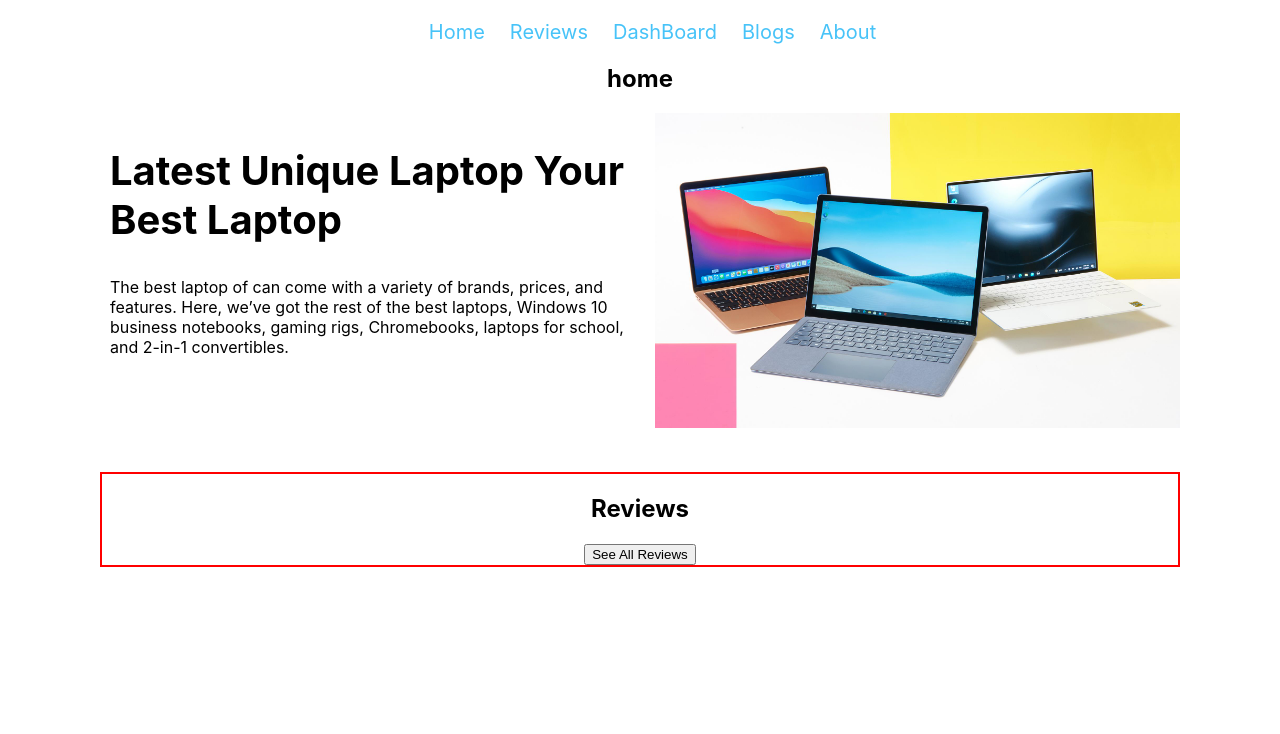
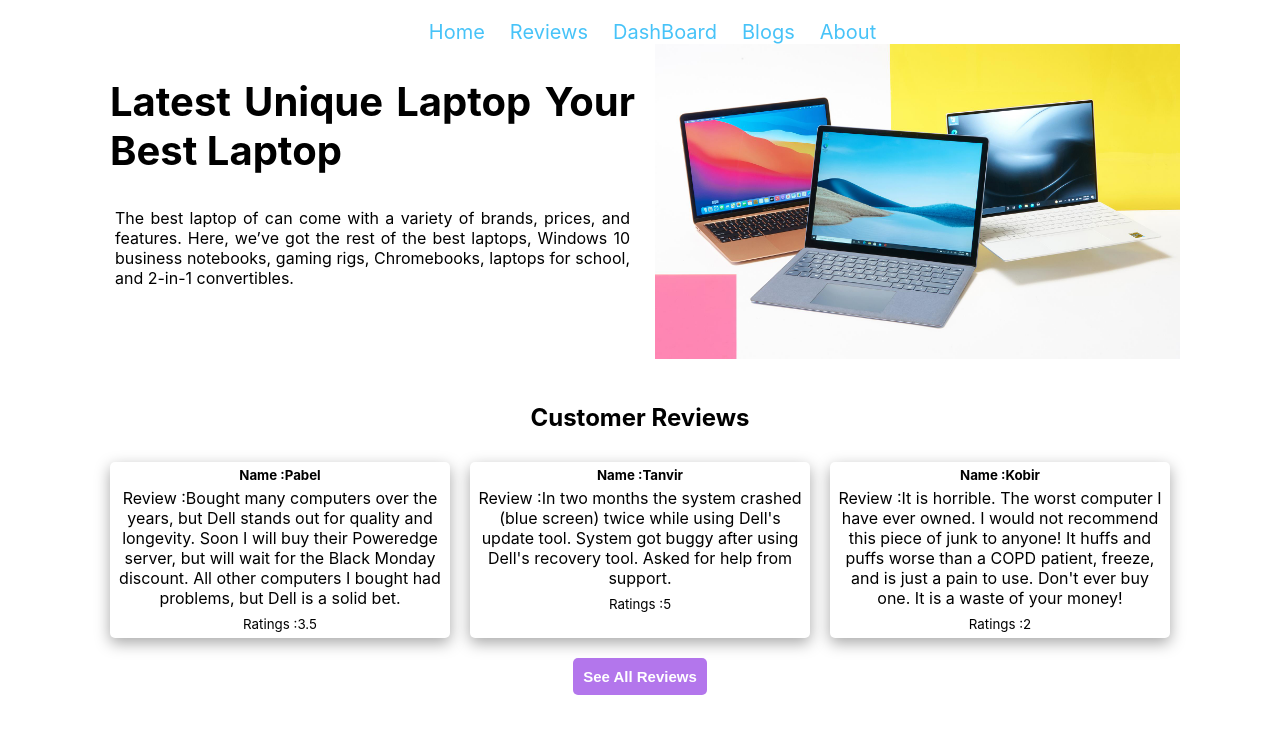
Before and after one commit to nazmul-2020/Laptop-Analysis, a React (Create React App) app: page / in a window 1280 px wide. Shown: the top 734 px of the page. Built offline with nearby package versions, Linux system fonts and the light colour scheme.

Commit message:
Add Review

```diff
--- /dev/null
+++ b/public/review.json
@@ -0,0 +1,44 @@
+[
+    {
+        "id": "1",
+        "name": "Pabel",
+        "review": "Bought many computers over the years, but Dell stands out for quality and longevity. Soon I will buy their Poweredge server, but will wait for the Black Monday discount. All other computers I bought had problems, but Dell is a solid bet.",
+        "ratings": 3.5,
+        "img": ""
+    },
+    {
+        "id": "2",
+        "name": "Tanvir",
+        "review": "In two months the system crashed (blue screen) twice while using Dell's update tool. System got buggy after using Dell's recovery tool. Asked for help from support.",
+        "ratings": 5,
+        "img": ""
+    },
+    {
+        "id": "3",
+        "name": "Kobir",
+        "review": "It is horrible. The worst computer I have ever owned. I would not recommend this piece of junk to anyone! It huffs and puffs worse than a COPD patient, freeze, and is just a pain to use. Don't ever buy one. It is a waste of your money!",
+        "ratings": 2,
+        "img": ""
+    },
+    {
+        "id": "4",
+        "name": "Nazmul",
+        "review": "Dell service will not take any responsibility for device. Worst thing is Dell cannot be trusted. HP services are much better. Even hp devices are more efficient. Dell technicians are either not available or they are not capable enough. I would never prefer to buy a Dell product again. Buying Dell laptop is of no use.",
+        "ratings": 4.5,
+        "img": ""
+    },
+    {
+        "id": "5",
+        "name": "Sabbir",
+        "review": "Beware of Dell support. I am a tech professional recently retired and getting decent support as a non-business customer is impossible. I purchased the best extended warranty/service Dell has to offer and I am still without a working laptop a month later. At the current pace, it could easily be another month.",
+        "ratings": 2.5,
+        "img": ""
+    },
+    {
+        "id": "6",
+        "name": "Tasrife",
+        "review": "I would never ever deal with Dell co even if the are the only supplier left in the world. Sales people are liars, technical support not responding, escalation team in tatters even top people. They are busy in social networks not in business.",
+        "ratings": 4,
+        "img": ""
+    }
+]
--- a/src/App.js
+++ b/src/App.js
@@ -5,6 +5,7 @@ import Blogs from './components/Blogs/Blogs';
 import DashBoard from './components/DashBoard/DashBoard';
 import Header from './components/Header/Header';
 import Home from './components/Home/Home';
+import NotFound from './components/NotFound/NotFound';
 import Reviews from './components/Reviews/Reviews';
 
 function App() {
@@ -18,6 +19,8 @@ function App() {
         <Route path="/DashBoard" element={<DashBoard />} />
         <Route path="/Blogs" element={<Blogs />} />
         <Route path="/About" element={<About />} />
+        <Route path="*" element={<NotFound />} />
+
       </Routes>
     </div>
   );
--- a/src/components/Home/Home.css
+++ b/src/components/Home/Home.css
@@ -1,38 +1,71 @@
-.section-container{
+.section-container {
     margin: 0 100px;
 }
 
-.home-container{
+.home-container {
     display: flex;
     justify-content: space-between;
 
 }
 
-.home-text{
+.home-text {
     width: 100%;
     margin-right: 5px;
     text-align: left;
     padding-left: 10px;
     padding-right: 10px;
+    text-align: justify;
 }
 
-.home-text h1{
-    text-transform: capitalize ;
+.home-text h1 {
+    text-transform: capitalize;
     font-size: 40px;
     font-weight: 700;
 
+
 }
 
-.Image{
+.Image {
     width: 100%;
     margin-left: 5px;
 }
-.Image img{
+
+.Image img {
     width: 100%;
 
 }
 
-.reviews-container{
-    margin-top: 40px;
-    border: 2px solid red;
+.reviews-container {
+    margin: 40px 0;
+
 }
+
+.reviews {
+    display: grid;
+    grid-template-columns: repeat(3, 1fr);
+    gap: 20px;
+    padding: 10px;
+
+
+}
+
+.btn {
+    padding: 10px;
+    margin: 10px;
+    background-color: rgba(137, 43, 226, 0.644);
+    border: 0;
+    border-radius: 5px;
+
+}
+
+.btn:hover{
+    background-color: rgb(137, 43, 226);
+
+}
+
+.btn a {
+    text-decoration: none;
+    color: white;
+    font-weight: 600;
+    font-size: 15px;
+}
--- a/src/components/Home/Home.js
+++ b/src/components/Home/Home.js
@@ -1,11 +1,16 @@
 import React from 'react';
 import './Home.css'
 import laptop from "../../Assets/Image/laptop.jpg"
+import useReview from '../hooks/useReview';
+import { Link } from 'react-router-dom';
+import ReviewInfo from '../ReviewInfo/ReviewInfo';
 
 const Home = () => {
+    const [reviews, setReview] = useReview();
+    console.log(reviews);
     return (
         <section className='section-container'>
-            <h1>home</h1>
+
             <div className="home-container">
                 <div className="home-text">
                     <h1>Latest unique Laptop your best Laptop  </h1>
@@ -16,8 +21,18 @@ const Home = () => {
                 </div>
             </div>
             <div className="reviews-container">
-                <h1>Reviews</h1>
-                <button>See All Reviews</button>
+                <h1>Customer Reviews</h1>
+                <div className='reviews'>
+                    {
+                        reviews.slice(0, 3).map(review => <ReviewInfo
+                            key={review.id}
+                            review={review}
+                        ></ReviewInfo>)
+                    }
+                </div>
+
+                <button className='btn'><Link to='/Reviews'>See All Reviews</Link></button>
+
             </div>
         </section>
     );
--- /dev/null
+++ b/src/components/NotFound/NotFound.js
@@ -0,0 +1,11 @@
+import React from 'react';
+
+const NotFound = () => {
+    return (
+        <div>
+            <h1>404</h1>
+        </div>
+    );
+};
+
+export default NotFound;
--- /dev/null
+++ b/src/components/ReviewInfo/ReviewInfo.css
@@ -0,0 +1,10 @@
+.aa {
+    box-shadow: rgba(0, 0, 0, 0.35) 0px 5px 15px;
+    border-radius: 5px;
+    margin: 0;
+}
+
+.aa h5,p{
+    margin: 5px;
+
+}
--- /dev/null
+++ b/src/components/ReviewInfo/ReviewInfo.js
@@ -0,0 +1,18 @@
+import React from 'react';
+import './ReviewInfo.css'
+
+const ReviewInfo = (props) => {
+    const { name,img,review, ratings} = props.review;
+    return (
+
+        <div className='aa'>
+            <h5>Name :{name}</h5>
+            <p>Review :{review}</p>
+            <p><small>Ratings :{ratings}</small></p>
+
+        </div>
+
+    );
+};
+
+export default ReviewInfo;
--- a/src/components/Reviews/Reviews.css
+++ b/src/components/Reviews/Reviews.css
@@ -0,0 +1,4 @@
+.review-container {
+    margin: 20px 100px 0 100px;
+
+}
--- a/src/components/Reviews/Reviews.js
+++ b/src/components/Reviews/Reviews.js
@@ -1,9 +1,22 @@
 import React from 'react';
+import useReview from '../hooks/useReview';
+import './Reviews.css'
+import ReviewInfo from '../ReviewInfo/ReviewInfo';
 
 const Reviews = () => {
+    const [reviews, setReview] = useReview();
+
     return (
-        <div>
-            <h5>Reviews</h5>
+        <div className='review-container'>
+            <div className='reviews'>
+            {
+                reviews.map(review => <ReviewInfo
+                    key={review.id}
+                    review={review}
+                ></ReviewInfo>)
+            }
+
+        </div>
         </div>
     );
 };
--- /dev/null
+++ b/src/components/hooks/useReview.js
@@ -0,0 +1,15 @@
+import { useEffect, useState } from "react"
+
+const useReview = () => {
+    const [reviews, setReview] = useState([])
+    useEffect(()=>{
+        fetch('review.json')
+        .then(res=>res.json())
+        .then(data=>setReview(data))
+    },[])
+    return[reviews, setReview];
+
+}
+
+
+export default useReview;
```
